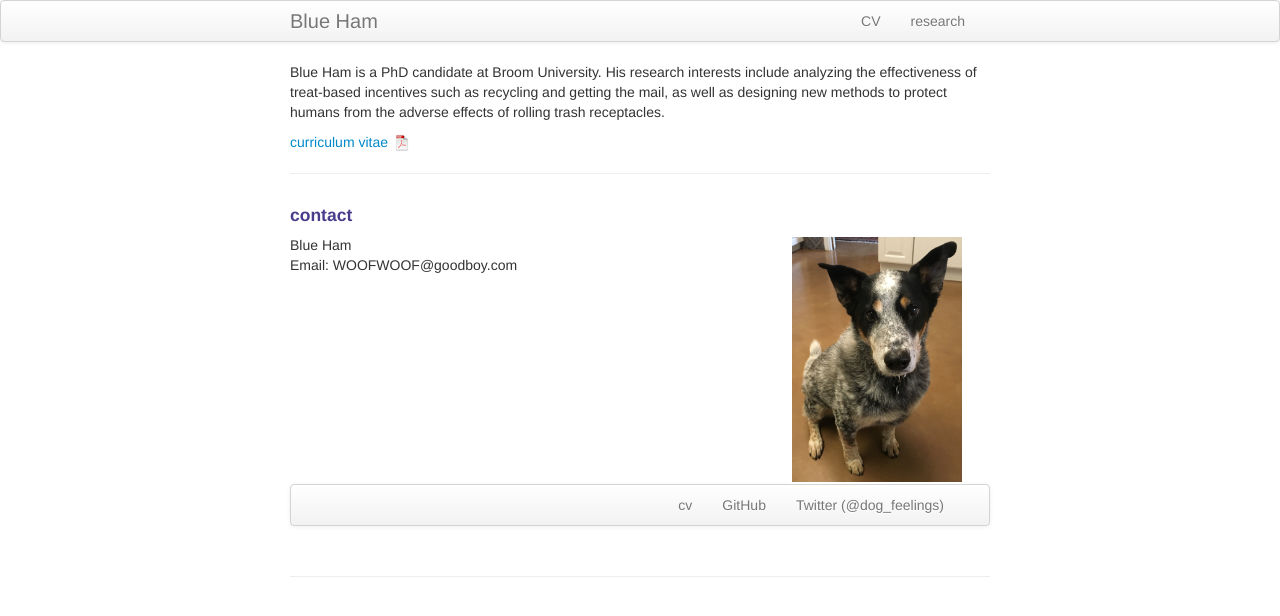
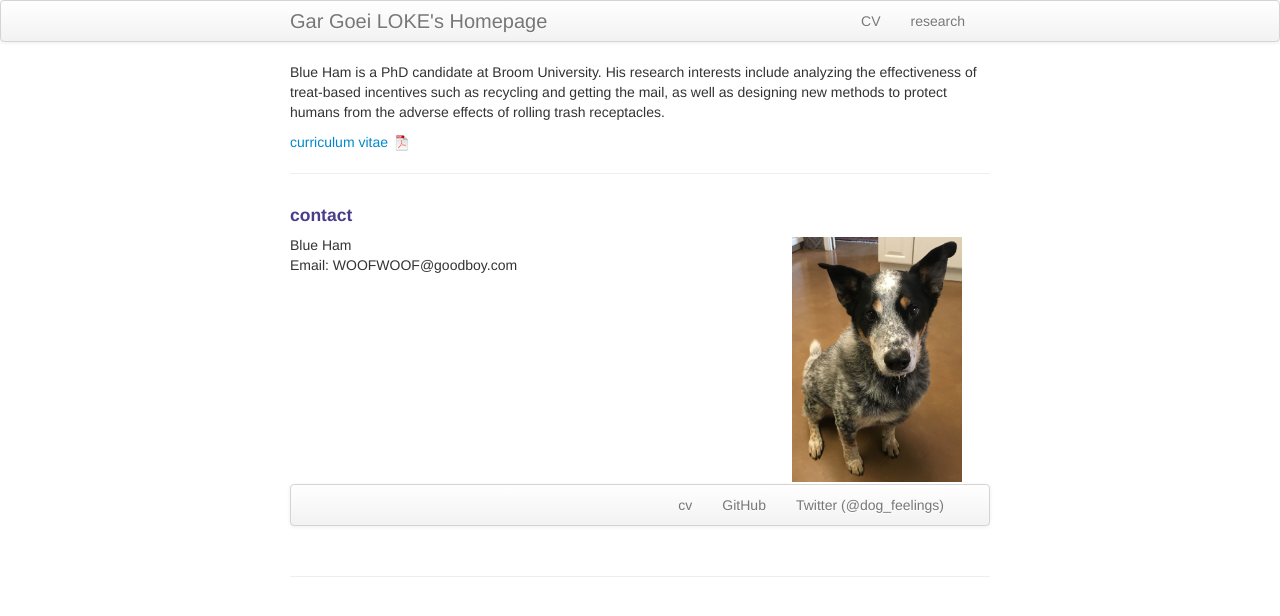
Before and after one commit to gg-ed/gg-ed.github.io, a Jekyll site: the page built from index.md, in a window 1280 px wide. Shown: the top 616 px of the page. Built offline with Jekyll 4.4.1, drawn with Linux system fonts in a browser that asks for light colours.

Commit message:
Changed config file

```diff
--- a/_config.yml
+++ b/_config.yml
@@ -8,14 +8,14 @@ highlighter: rouge
 # Themes are encouraged to use these universal variables
 # so be sure to set them if your theme uses them.
 #
-title : Blue Ham
+title : Gar Goei LOKE's Homepage
 author :
-  name : Marisa Carlos
-  email : mbc96@cornell.edu
-  github : mbcarlos
-  twitter : MarisaBriCarlos
+  name : Gar Goei LOKE
+  email : gargoeiloke@gmail.com; gargoei@nus.edu.sg
+  github : gg-ed
+  twitter :
 
-production_url : http://marisabriana.github.io
+production_url : http://gg-ed.github.io
 
 # Tell Github to use the kramdown markdown interpreter
 # (see https://help.github.com/articles/migrating-your-pages-site-from-maruku)
```
